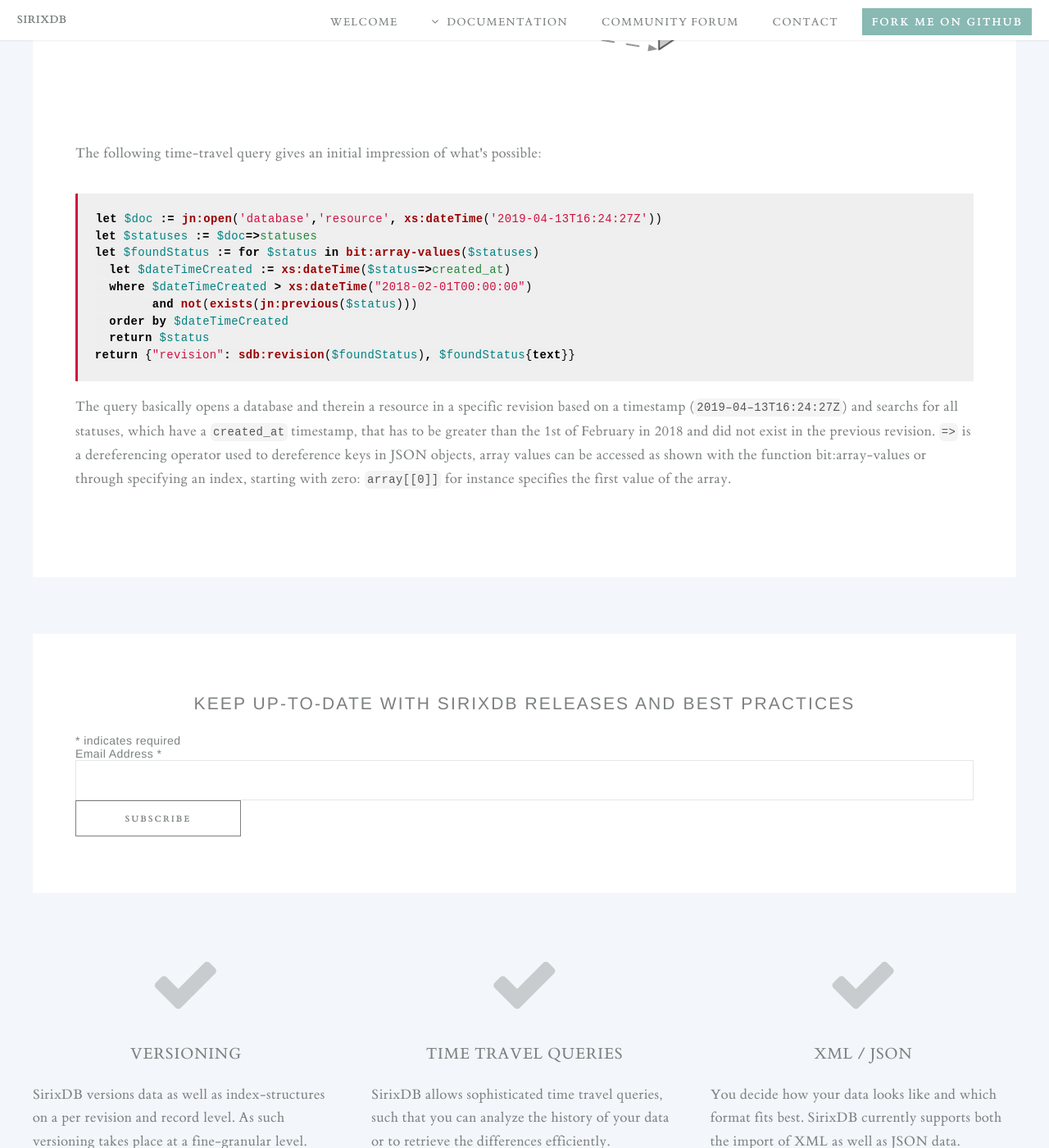
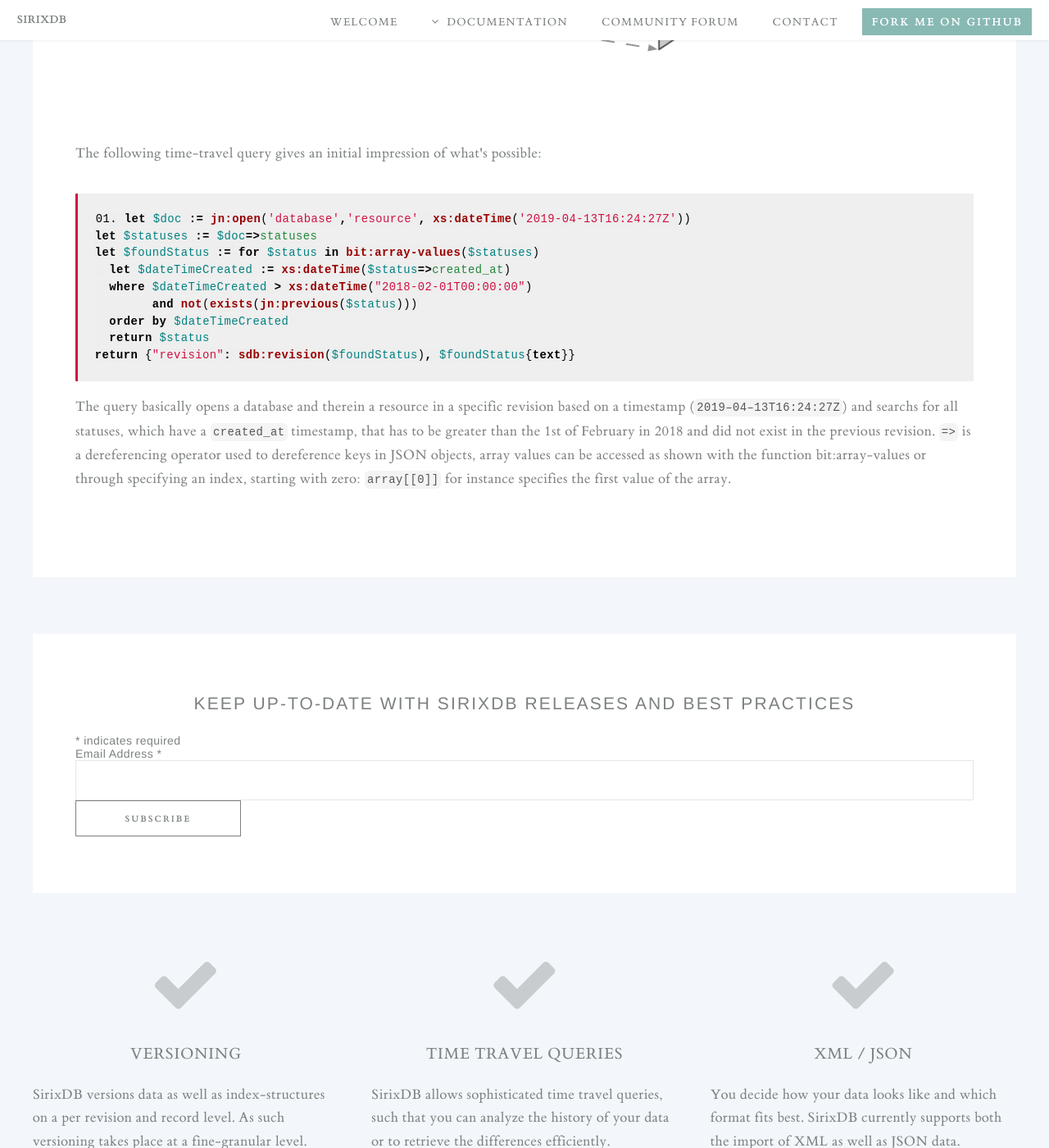
Before and after one commit to sirixdb/sirixdb.github.io, a Jekyll site: the page built from index.html, in a window 1280 px wide and 1400 px high, scrolled down 2192 px. Shown: the whole window at 82% size. Built offline with Jekyll 4.4.1, drawn with Linux system fonts in a browser that asks for light colours; comment, search, counter and statistics services are not loaded.

Commit message:
Update style.css

```diff
--- a/css/style.css
+++ b/css/style.css
@@ -1209,7 +1209,7 @@ pre.highlight {
   counter-reset: linenumber;
 }
 
-pre.highlight > code.highlighter-rouge {
+pre.highlight > code::before {
   content: counter(linenumber, decimal-leading-zero) ". ";
   counter-increment: linenumber;
 }
```
